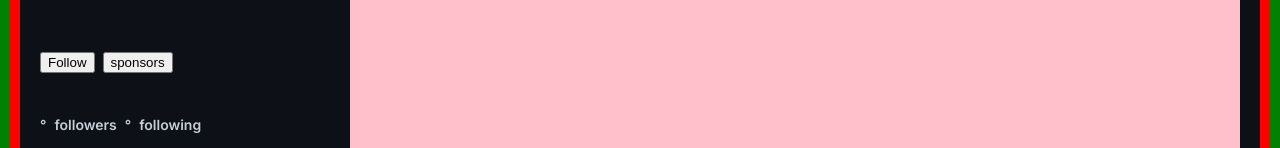
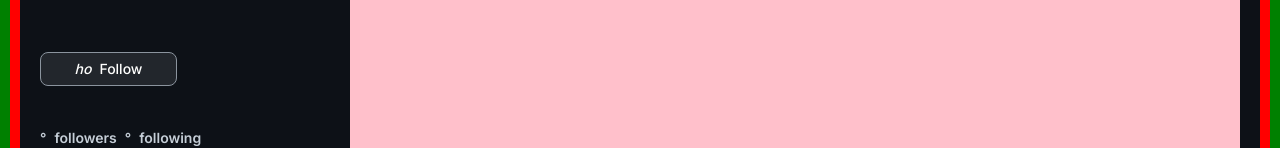
Before and after one commit to mauriciobrito7/git-list, a React (Create React App) app: page / in a window 1280 px wide. Shown: the part 300-448 px from the top of the page. Built offline with nearby package versions, Linux system fonts and the light colour scheme; no server answers.

Commit message:
feat: button style changed

```diff
--- /dev/null
+++ b/src/components/button.js
@@ -0,0 +1,42 @@
+import styled from 'styled-components'
+import { isValidElement } from 'react'
+
+const ButtonStyled = styled.button`
+  background: var(--bg-button);
+  color: var(--white);
+  border:1px solid var(--grey);
+  gap: .5rem;
+  display: inline-flex;
+  cursor: pointer;
+  text-decoration: none !important;
+  min-inline-size 135px;
+  align-items: center;
+  justify-content: center;
+  border-radius: .5rem;
+  padding-block: .25rem;
+  font: var(--button);
+  &:hover {
+    background: var(--white);
+    color: var(--bg-button);
+  }
+`
+
+function Button({text, link = 'button', className, icon}) {
+  const component = link ? 'a' : 'button'
+  let IconComponent = null
+
+  if(icon){
+    if(isValidElement(icon)){
+      IconComponent = icon
+    }
+  }
+
+  return (
+    <ButtonStyled className={className} as={component}>
+      {IconComponent}
+      {text}
+    </ButtonStyled>
+  )
+}
+
+export default Button
--- a/src/components/global-styles.js
+++ b/src/components/global-styles.js
@@ -3,7 +3,7 @@
 const GlobalStylesStyled = createGlobalStyle`
   :root {
     --primary: #57a6ff;
-    --button: #22262c;
+    --bg-button: #22262c;
     --white: #fffffe;
     --bg: #0d1117;
     --black: #141414;
--- a/src/components/profile.js
+++ b/src/components/profile.js
@@ -1,8 +1,12 @@
 import { useEffect, useCallback, useState } from 'react'
 import styled from 'styled-components'
+import Button from './button'
 
 const ProfileStyled = styled.div`
   grid-area: profile;
+  .custom {
+
+  }
   .avatar {
     border-radius: 50%;
     border: 1px solid var(--grey-1);
@@ -71,8 +75,11 @@
       <p className="name">{name}</p>
       <p className="username">{login}</p>
       <div className="buttons">
-        <button>Follow</button>
-        <button>sponsors</button>
+        <Button
+          text="Follow"
+          link="#"
+          icon={<i>ho</i>}
+        />
       </div>
       <p className="bio info">
         {bio}
```
